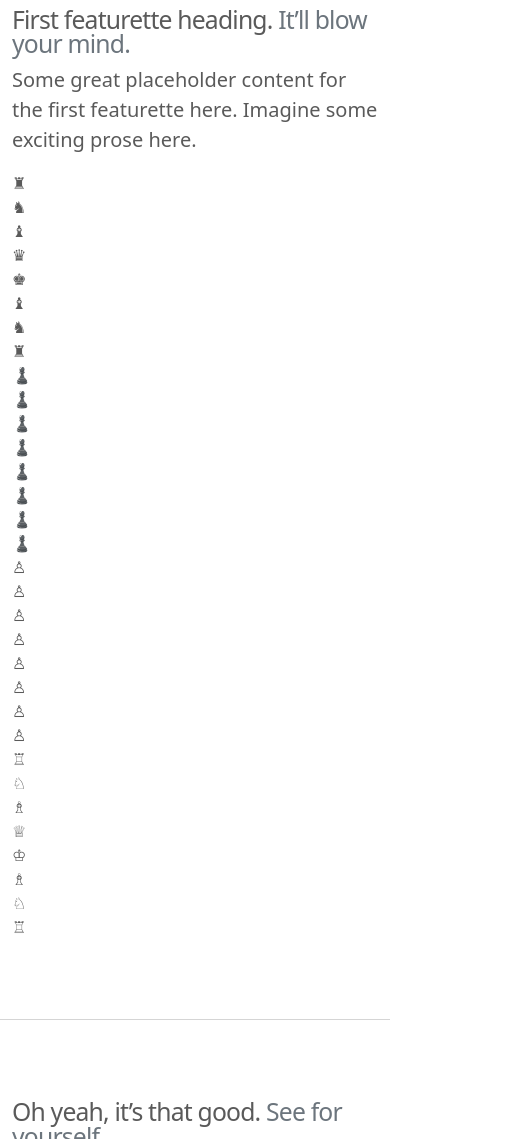
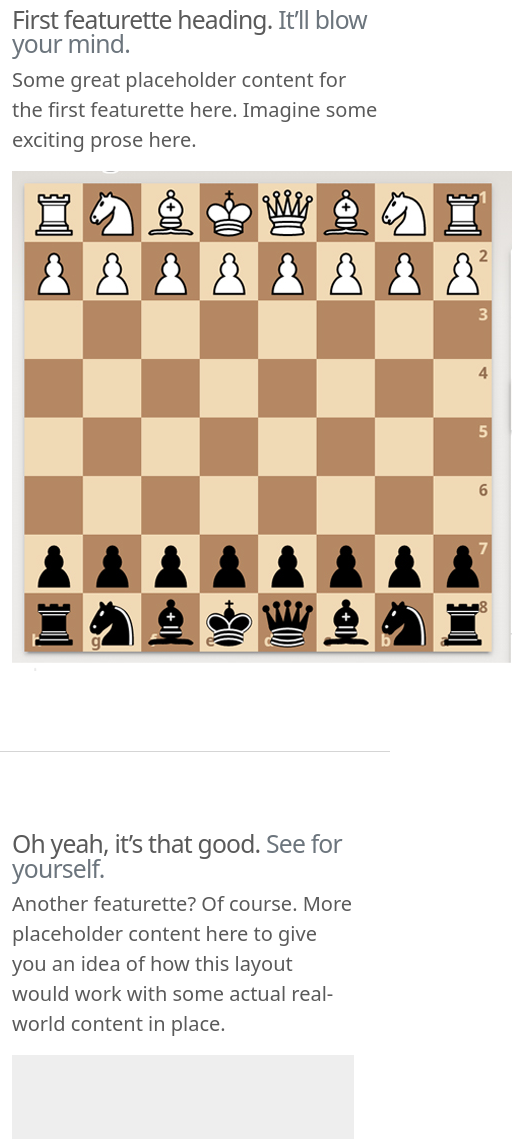
Before and after one commit to Gespinal1190/Chess, a website: page Home.html in a window 390 px wide. Shown: the part 1968-3107 px from the top of the page, 512 px wide, since content can reach past the window. Drawn offline with Linux system fonts and the light colour scheme.

Commit message:
cambios en el home

```diff
--- a/Home.html
+++ b/Home.html
@@ -173,88 +173,12 @@
         <h2 class="featurette-heading">First featurette heading. <span class="text-muted">It’ll blow your mind.</span></h2>
         <p class="lead">Some great placeholder content for the first featurette here. Imagine some exciting prose here.</p>
       </div>
-      <!--div class="col-md-5">
-        <!-img src=".\Home\Copy of Chess Tournament Poster - Made with PosterMyWallv1.jpg"!-->
+      <div class="col-md-5">
+        <!--img src=".\Home\Copy of Chess Tournament Poster - Made with PosterMyWallv1.jpg"!-->
         <!--svg class="bd-placeholder-img bd-placeholder-img-lg featurette-image img-fluid mx-auto" width="500" height="500" xmlns="http://www.w3.org/2000/svg" role="img" aria-label="Placeholder: 500x500" preserveAspectRatio="xMidYMid slice" focusable="false"><title>Placeholder</title><rect width="100%" height="100%" fill="#eee"/><text x="50%" y="50%" fill="#aaa" dy=".3em">500x500</text></svg-->
-        <!--img width="500" height="500" src=".\Home\tablero.jpg">
+        <img width="500" height="500" src=".\Home\tablero.jpg">
       </div>
-    </div-->
-    <div class="chessboard">
-      <div class="chessboard">
-        <!-- 1st -->
-        <div class="white">&#9820;</div>
-        <div class="black">&#9822;</div>
-        <div class="white">&#9821;</div>
-        <div class="black">&#9819;</div>
-        <div class="white">&#9818;</div>
-        <div class="black">&#9821;</div>
-        <div class="white">&#9822;</div>
-        <div class="black">&#9820;</div>
-        <!-- 2nd -->
-        <div class="black">&#9823;</div>
-        <div class="white">&#9823;</div>
-        <div class="black">&#9823;</div>
-        <div class="white">&#9823;</div>
-        <div class="black">&#9823;</div>
-        <div class="white">&#9823;</div>
-        <div class="black">&#9823;</div>
-        <div class="white">&#9823;</div>
-        <!-- 3th -->
-        <div class="white"></div>
-        <div class="black"></div>
-        <div class="white"></div>
-        <div class="black"></div>
-        <div class="white"></div>
-        <div class="black"></div>
-        <div class="white"></div>
-        <div class="black"></div>
-        <!-- 4st -->
-        <div class="black"></div>
-        <div class="white"></div>
-        <div class="black"></div>
-        <div class="white"></div>
-        <div class="black"></div>
-        <div class="white"></div>
-        <div class="black"></div>
-        <div class="white"></div>
-        <!-- 5th -->
-        <div class="white"></div>
-        <div class="black"></div>
-        <div class="white"></div>
-        <div class="black"></div>
-        <div class="white"></div>
-        <div class="black"></div>
-        <div class="white"></div>
-        <div class="black"></div>
-        <!-- 6th -->
-        <div class="black"></div>
-        <div class="white"></div>
-        <div class="black"></div>
-        <div class="white"></div>
-        <div class="black"></div>
-        <div class="white"></div>
-        <div class="black"></div>
-        <div class="white"></div>
-        <!-- 7th -->
-        <div class="white">&#9817;</div>
-        <div class="black">&#9817;</div>
-        <div class="white">&#9817;</div>
-        <div class="black">&#9817;</div>
-        <div class="white">&#9817;</div>
-        <div class="black">&#9817;</div>
-        <div class="white">&#9817;</div>
-        <div class="black">&#9817;</div>
-        <!-- 8th -->
-        <div class="black">&#9814;</div>
-        <div class="white">&#9816;</div>
-        <div class="black">&#9815;</div>
-        <div class="white">&#9813;</div>
-        <div class="black">&#9812;</div>
-        <div class="white">&#9815;</div>
-        <div class="black">&#9816;</div>
-        <div class="white">&#9814;</div>
-          </div>
-    </div>
+
     <hr class="featurette-divider">
 
     <div class="row featurette">
--- a/chessboard.css
+++ b/chessboard.css
@@ -1,25 +1,25 @@
-.chessboard {
-    width: 640px;
-    height: 640px;
-    margin: 20px;
-    border: 25px solid #333;
+.body.chessboard {
+    width: 500px;
+    height: 500px;
+    margin: 1px;
+    border: 1px solid #333;
 }
 .black {
     float: left;
-    width: 80px;
-    height: 80px;
+    width: 20px;
+    height: 20px;
     background-color: #999;
-      font-size:50px;
+      font-size:10px;
     text-align:center;
     display: table-cell;
     vertical-align:middle;
 }
 .white {
     float: left;
-    width: 80px;
-    height: 80px;
+    width: 20px;
+    height: 20px;
     background-color: #fff;
-    font-size:50px;
+    font-size:30px;
     text-align:center;
     display: table-cell;
     vertical-align:middle;
```
